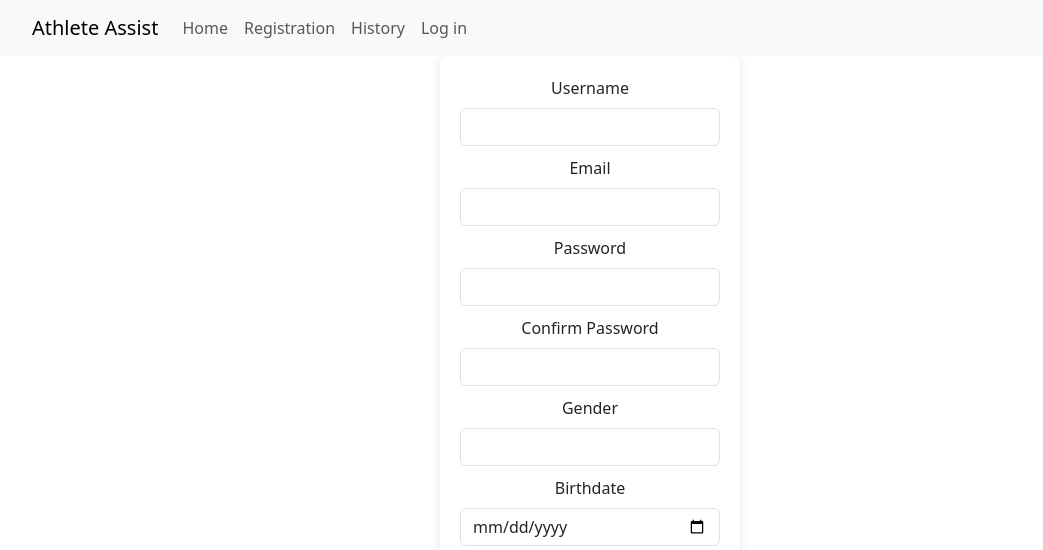
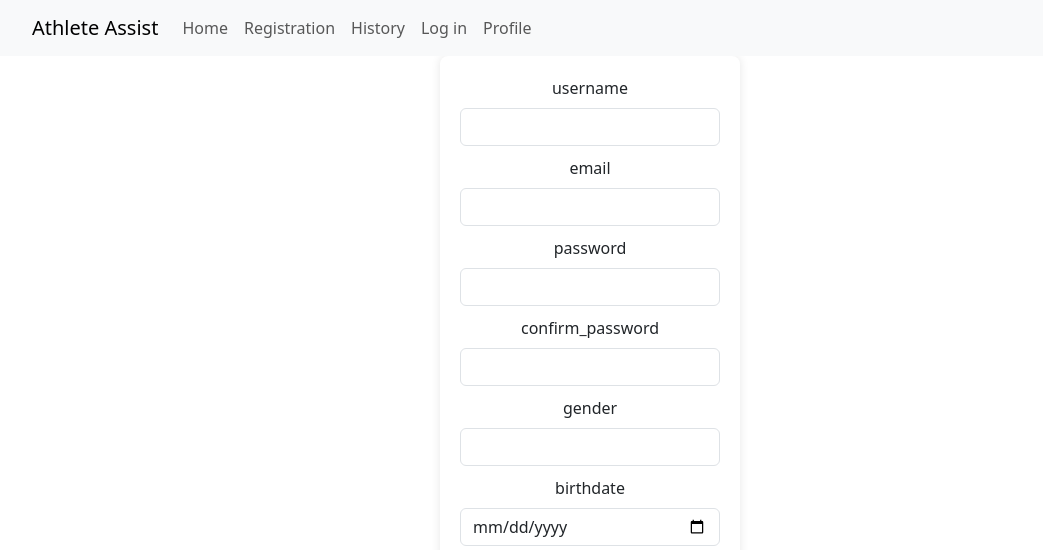
Before and after one commit to wepia/DAT076-group4, a React (Create React App) app in the folder client/: page /registration in a window 1280 px wide. Shown: the top 550 px of the page, without its empty margins (50-1093 px from the left). Built offline with nearby package versions, Linux system fonts and the light colour scheme.

Commit message:
Feature/Filtering of events

```diff
--- /dev/null
+++ b/client/src/components/Form.tsx
@@ -0,0 +1,111 @@
+import React, { FormEvent, useState } from "react";
+import "../css/RegistrationForm.css";
+import "../../node_modules/bootstrap/dist/css/bootstrap.min.css";
+import axios from "axios";
+import InputField from "./InputField";
+import Modal from "react-bootstrap/Modal";
+import { Button } from "react-bootstrap";
+
+interface inputArguments {
+  label: string;
+  type: string;
+  id: string;
+  name: string;
+  required: boolean;
+}
+
+function Form({ inputFields }: { inputFields: inputArguments[] }) {
+  const [showModal, setShowModal] = useState(false);
+  const [modalMessage, setModalMessage] = useState("");
+  const [inputs, setInputs] = useState({
+    username: "",
+    email: "",
+    password: "",
+    confirm_password: "",
+    gender: "",
+    birthdate: null,
+  });
+
+  async function submitFunc(e: FormEvent) {
+    e.preventDefault();
+    if (inputs.password === inputs.confirm_password) {
+      try {
+        const response = await axios.post("http://localhost:8080/account", {
+          userName: inputs.username,
+          password: inputs.password,
+          email: inputs.email,
+          gender: inputs.gender,
+          birth: inputs.birthdate,
+        });
+
+        setModalMessage("Account Registered Successfully!");
+      } catch (error: any) {
+        if (error.response) {
+          if (error.response.status === 500) {
+            setModalMessage(`Failed! Username or email is already registered.`);
+          } else {
+            setModalMessage(
+              `Registration Failed! ${error.response.data.message}`
+            );
+          }
+        } else if (error.request) {
+          setModalMessage("Registration Failed! Network error.");
+        } else {
+          setModalMessage("Registration Failed! An error occurred.");
+        }
+      }
+    } else {
+      setModalMessage("Passwords didn't match!");
+      setInputs({
+        ...inputs,
+        password: "",
+        confirm_password: "",
+      });
+    }
+    setShowModal(true);
+  }
+
+  return (
+    <div>
+      <form
+        onSubmit={(e) => {
+          submitFunc(e);
+        }}
+        method="post"
+      >
+        {inputFields.map((e) => (
+          <InputField
+            key={e.id} // assuming name is unique for each input field
+            label={e.name}
+            type={e.type}
+            id={e.name}
+            name={e.name}
+            required={e.required}
+            setInputs={setInputs}
+            inputs={inputs}
+          />
+        ))}
+
+        <button type="submit" className="btn btn-primary">
+          Register
+        </button>
+      </form>
+
+      <Modal show={showModal} onHide={() => setShowModal(false)}>
+        <Modal.Header closeButton>
+          <Modal.Title>Registration Status</Modal.Title>
+        </Modal.Header>
+        <Modal.Body>{modalMessage}</Modal.Body>
+        <Modal.Footer>
+          <Button variant="secondary" onClick={() => setShowModal(false)}>
+            Close
+          </Button>
+        </Modal.Footer>
+      </Modal>
+
+      <footer />
+    </div>
+  );
+}
+
+export default Form;
--- a/client/src/components/appnavbar.tsx
+++ b/client/src/components/appnavbar.tsx
@@ -15,6 +15,7 @@ function AppNavbar() {
               <Nav.Link href="/registration">Registration</Nav.Link>
               <Nav.Link href="#history">History</Nav.Link>
               <Nav.Link href="#login">Log in</Nav.Link>
+              <Nav.Link href="/profile"> Profile</Nav.Link>
             </Nav>
           </Navbar.Collapse>
         </Container>
--- a/client/src/components/eventView.tsx
+++ b/client/src/components/eventView.tsx
@@ -64,31 +64,32 @@ function EventView() {
     }
   }
 
-  async function handleSubmit(e : FormEvent) {
+  async function handleSubmit(e: FormEvent) {
     e.preventDefault();
 
-    let startDateParam = filterDates.startDate.length > 0 ? filterDates.startDate : new Date(0);
-    let endDateParam = filterDates.endDate.length > 0 ? filterDates.endDate : new Date(8640000000000000);
-    const response = await axios.put("http://localhost:8080/event",  {
-      startDate : startDateParam,
-      endDate : endDateParam,
+    let startDateParam =
+      filterDates.startDate.length > 0 ? filterDates.startDate : new Date(0);
+    let endDateParam =
+      filterDates.endDate.length > 0
+        ? filterDates.endDate
+        : new Date(8640000000000000);
+    const response = await axios.put("http://localhost:8080/event", {
+      startDate: startDateParam,
+      endDate: endDateParam,
     });
 
-    const filteredEvents : Event[] = response.data;
-    filteredEvents.forEach((event : Event) => {
+    const filteredEvents: Event[] = response.data;
+    filteredEvents.forEach((event: Event) => {
       event.date = new Date(event.date);
     });
     setEventList(filteredEvents);
-
-
   }
 
   return (
     <Container className="p-4">
-      <Row>
-      <form onSubmit={(e) => handleSubmit(e)}>
+      <Form onSubmit={(e) => handleSubmit(e)}>
         <InputField
-          label="Start Date"
+          label="Start date"
           type="date"
           id="startDate"
           name="startDate"
@@ -98,7 +99,7 @@ function EventView() {
         />
 
         <InputField
-          label="End date"
+          label="Final Date"
           type="date"
           id="endDate"
           name="endDate"
@@ -110,8 +111,8 @@ function EventView() {
         <button type="submit" className="btn btn-primary">
           Filter the events within a date interval
         </button>
-        </form>
-
+      </Form>
+      <Row>
         <EventList events={eventList} update={() => updateEvents()} />
       </Row>
       <Row className="justify-content-center">
@@ -143,7 +144,6 @@ function EventList({
 }
 
 function EventItem({
-
   event,
   eventDeleted,
 }: {
--- /dev/null
+++ b/client/src/pages/Registration.tsx
@@ -0,0 +1,20 @@
+import Form from '../components/Form'
+
+function Registration() {
+
+
+
+      const inputFields = [
+        { label: "Username" , type: "text", id: "username", name: "username", required: true },
+        { label: "Email", type:"email", id:"email" ,name: "email", required: true },
+        { label: "Password", type:"password", id:"password", name: "password", required: true },
+        { label: "Confirm Password", type:"password", id:"confirm_password", name: "confirm_password", required: true },
+        { label: "Gender", type:"text", id:"gender", name: "gender", required: true },
+        { label: "Birthdate", type:"date", id:"birthdate", name: "birthdate", required: true }
+      ];
+    return(
+        <Form inputFields={inputFields}/>
+    );
+}
+
+export default Registration;
--- a/client/src/pages/RegistrationForm.tsx
+++ /dev/null
@@ -1,143 +0,0 @@
-import React, { FormEvent, useState } from "react";
-import "../css/RegistrationForm.css";
-import "../../node_modules/bootstrap/dist/css/bootstrap.min.css";
-import axios from "axios";
-import InputField from "../components/InputField";
-import Modal from "react-bootstrap/Modal";
-import { Button } from "react-bootstrap";
-
-function RegistrationForm() {
-  const [showModal, setShowModal] = useState(false);
-  const [modalMessage, setModalMessage] = useState("");
-  const [inputs, setInputs] = useState({
-    username: "",
-    email: "",
-    password: "",
-    confirm_password: "",
-    gender: "",
-    birthdate: null,
-  });
-
-  async function handleSubmit(e: FormEvent) {
-    e.preventDefault();
-    if (inputs.password === inputs.confirm_password) {
-      try {
-        const response = await axios.post("http://localhost:8080/account", {
-          userName: inputs.username,
-          password: inputs.password,
-          email: inputs.email,
-          gender: inputs.gender,
-          birth: inputs.birthdate,
-        });
-
-        if (response.status === 200) {
-          setModalMessage("Account Registered Successfully!");
-        } else {
-          setModalMessage("Registration Failed!");
-        }
-      } catch (error : any) {
-          if (error.response) {
-            setModalMessage(`Registration Failed! ${error.response.data.message}`);
-          } else if (error.request) {
-            setModalMessage("Registration Failed! Network error.");
-          } else {
-            setModalMessage("Registration Failed! An error occurred.");
-          }
-      }
-    } else {
-      setModalMessage("Passwords didn't match!");
-      setInputs({
-        ...inputs,
-        password: "",
-        confirm_password: "",
-      });
-    }
-    setShowModal(true);
-  }
-
-  return (
-    <div>
-      <form
-        action="process_registration.php"
-        onSubmit={(e) => {
-          handleSubmit(e);
-        }}
-        method="post"
-      >
-        <InputField
-          label="Username"
-          type="text"
-          id="username"
-          name="username"
-          required
-          setInputs={setInputs}
-          inputs={inputs}
-        />
-        <InputField
-          label="Email"
-          type="email"
-          id="email"
-          name="email"
-          required
-          setInputs={setInputs}
-          inputs={inputs}
-        />
-        <InputField
-          label="Password"
-          type="password"
-          id="password"
-          name="password"
-          required
-          setInputs={setInputs}
-          inputs={inputs}
-        />
-        <InputField
-          label="Confirm Password"
-          type="password"
-          id="confirm_password"
-          name="confirm_password"
-          required
-          setInputs={setInputs}
-          inputs={inputs}
-        />
-        <InputField
-          label="Gender"
-          type="text"
-          id="gender"
-          name="gender"
-          required
-          setInputs={setInputs}
-          inputs={inputs}
-        />
-        <InputField
-          label="Birthdate"
-          type="date"
-          id="birthdate"
-          name="birthdate"
-          required
-          setInputs={setInputs}
-          inputs={inputs}
-        />
-        <button type="submit" className="btn btn-primary">
-          Register
-        </button>
-      </form>
-
-      <Modal show={showModal} onHide={() => setShowModal(false)}>
-        <Modal.Header closeButton>
-          <Modal.Title>Registration Status</Modal.Title>
-        </Modal.Header>
-        <Modal.Body>{modalMessage}</Modal.Body>
-        <Modal.Footer>
-          <Button variant="secondary" onClick={() => setShowModal(false)}>
-            Close
-          </Button>
-        </Modal.Footer>
-      </Modal>
-
-      <footer/>
-    </div>
-  );
-}
-
-export default RegistrationForm;
--- /dev/null
+++ b/client/src/pages/userPage.tsx
@@ -0,0 +1,48 @@
+import { FormEvent, useState } from "react";
+import InputField from "../components/InputField";
+import { Form, Container } from "react-bootstrap";
+import "../../node_modules/bootstrap/dist/css/bootstrap.min.css";
+import e from "express";
+
+function UserPage() {
+  const [login, setlogin] = useState({
+    username: "",
+    password: "",
+  });
+
+
+  async function handleSubmit(e : FormEvent) {
+    e.preventDefault();
+  }
+  return (
+    <Container className="p-4">
+        <Form onSubmit={(e) => handleSubmit(e)}>
+      <InputField
+        label="Username"
+        type="text"
+        id="username"
+        name="username"
+        required={true}
+        setInputs={setlogin}
+        inputs={login}
+      />
+
+      <InputField
+        label="Password"
+        type="password"
+        id="password"
+        name="password"
+        required={true}
+        setInputs={setlogin}
+        inputs={login}
+      />
+      <button type="submit" className="btn btn-primary">
+          Login
+        </button>
+      </Form>
+
+    </Container>
+  );
+}
+
+export default UserPage;
```
Also changed, not shown: client/src/index.tsx (+8 -2 lines), 1 other file (tests, documents, lock files or other folders).
